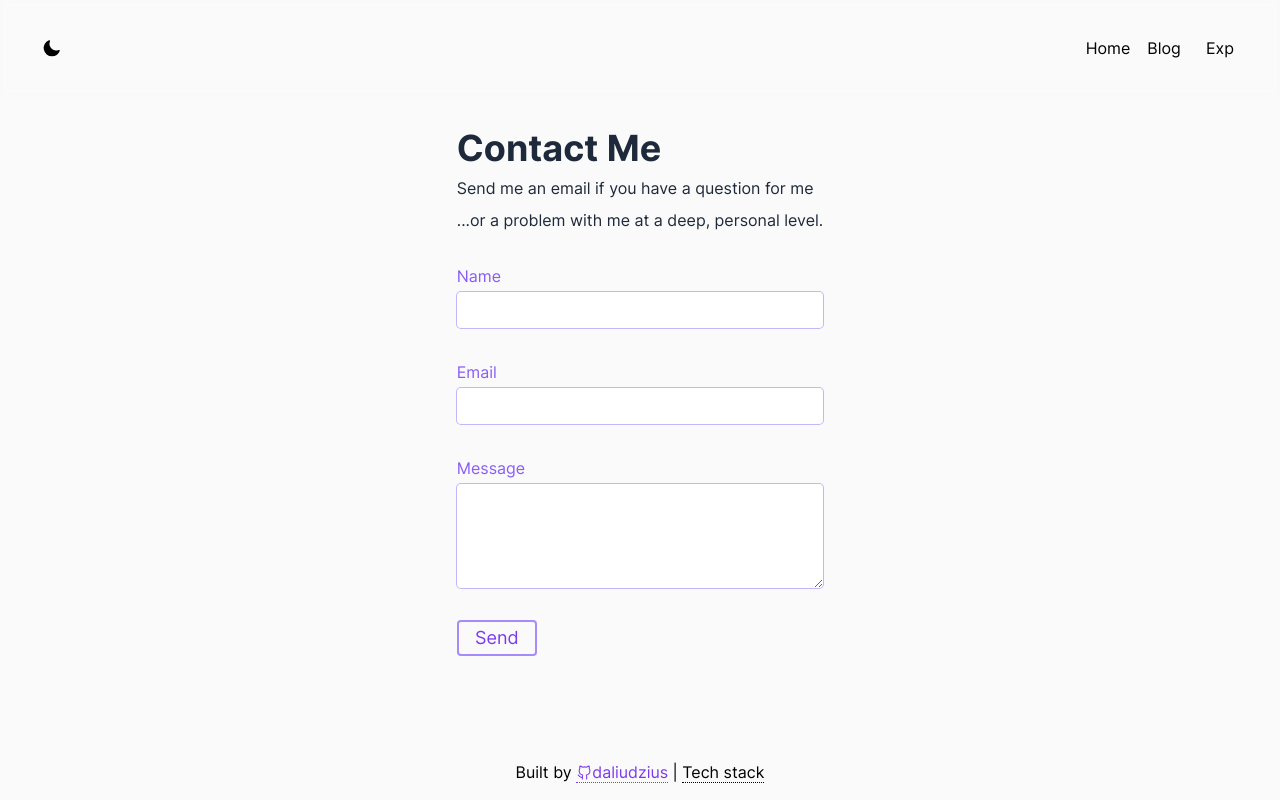
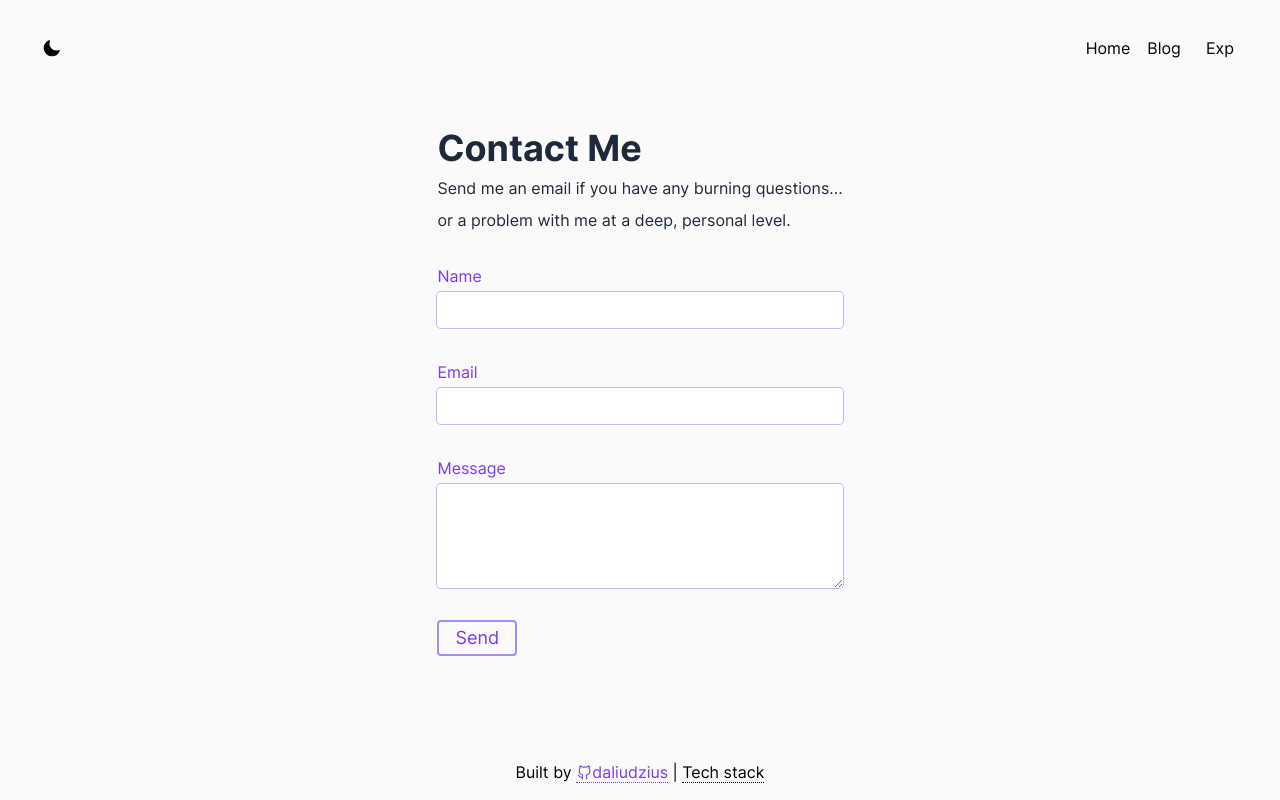
Before and after one commit to daliudzius/dannick.dev, a Next.js app: page /contact in a window 1280 px wide. Built offline with nearby package versions, Linux system fonts and the light colour scheme; what @tailwindcss/typography would draw is missing.

Commit message:
change contact form styling and text

```diff
--- a/src/components/ContactForm.js
+++ b/src/components/ContactForm.js
@@ -39,7 +39,7 @@ export default function ContactForm() {
       <div>
          <form onSubmit={handleSubmit}>
             <div className='flex flex-col mt-6 mb-8'>
-               <label className='mb-1 text-purple-500 dark:text-purple-400'>
+               <label className='mb-1 text-purple-600 dark:text-purple-400'>
                   Name
                </label>
                <input
@@ -52,7 +52,7 @@ export default function ContactForm() {
             </div>
 
             <div className='flex flex-col mb-8'>
-               <label className='mb-1 text-purple-500 dark:text-purple-400'>
+               <label className='mb-1 text-purple-600 dark:text-purple-400'>
                   Email
                </label>
                <input
@@ -65,7 +65,7 @@ export default function ContactForm() {
             </div>
 
             <div className='flex flex-col mb-8'>
-               <label className='mb-1 text-purple-500 dark:text-purple-400'>
+               <label className='mb-1 text-purple-600 dark:text-purple-400'>
                   Message
                </label>
                <textarea
--- a/src/pages/contact.js
+++ b/src/pages/contact.js
@@ -13,8 +13,8 @@ export default function Home() {
          <Navbar />
          <main className='flex flex-col flex-grow p-8 space-y-2 text-bluegray-800 dark:text-bluegray-50'>
             <h1 className='text-4xl font-bold'>Contact Me</h1>
-            <p>Send me an email if you have a question for me </p>
-            <p>...or a problem with me at a deep, personal level.</p>
+            <p>Send me an email if you have any burning questions... </p>
+            <p>or a problem with me at a deep, personal level. </p>
             <ContactForm />
          </main>
          <Footer />
```
